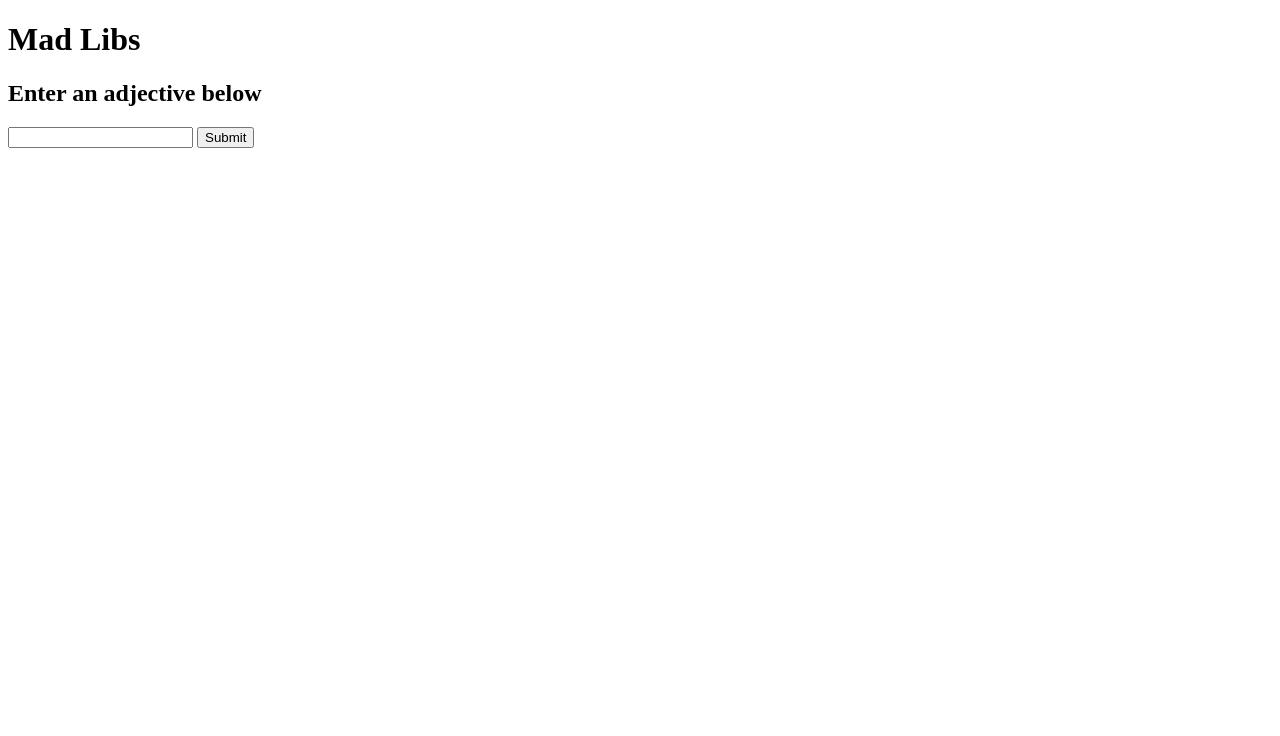
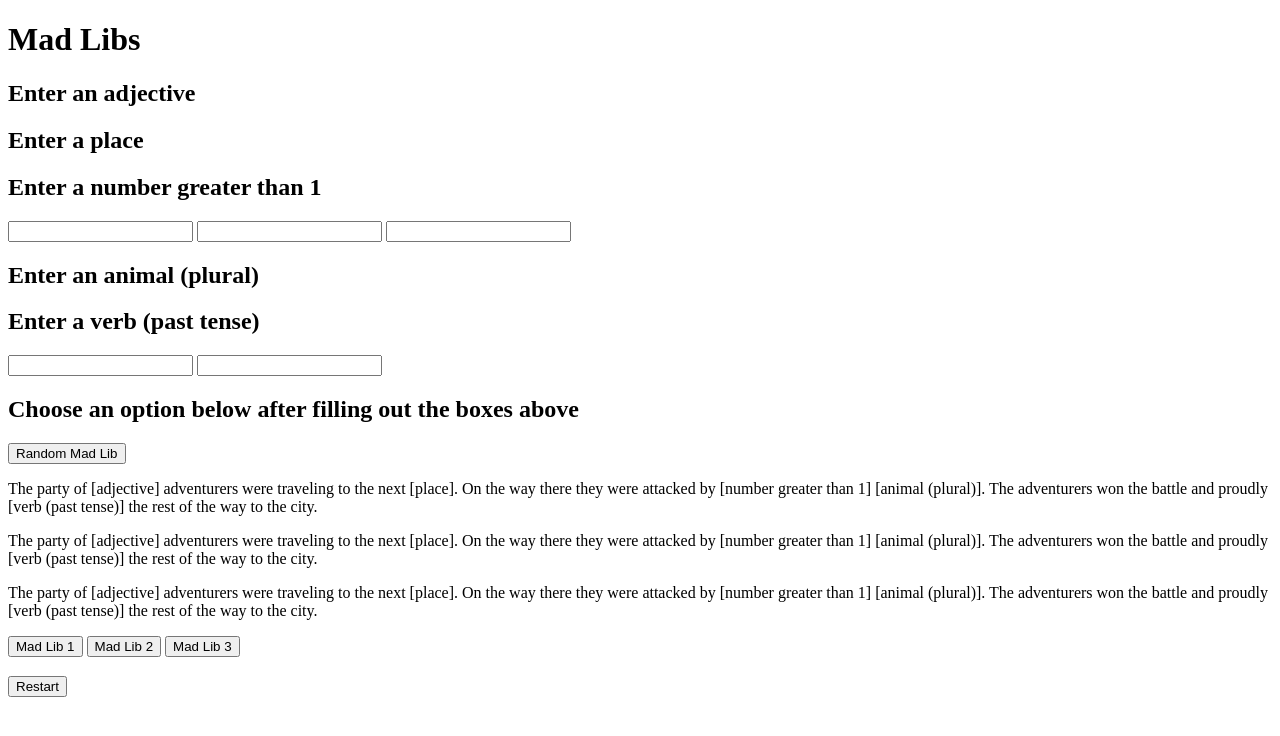
Before and after one commit to Thomas-474/JS-Mad-Libs, a plain HTML site: page index.html in a window 1280 px wide. Drawn offline with Linux system fonts and the light colour scheme.

Commit message:
variables

```diff
--- a/index.html
+++ b/index.html
@@ -10,12 +10,35 @@
 <body>
     <h1>Mad Libs</h1>
 
-    <h3 id="story"></h3>
+    <h2 class="page1">Enter an adjective</h2>
+    <h2 class="page1">Enter a place</h2>
+    <h2 class="page1">Enter a number greater than 1</h2>
 
-    <h2 id="wordNeeded"></h2>
-    <input type="text" id="varInput">
+    <input type="text" id="adjInput" class="page1">
+    <input type="text" id="placeInput" class="page1">
+    <input type="text" id="numbInput" class="page1">
 
-    <button id="submitBtn" onclick="SubmitClick()">Submit</button>
+    <h2 class="page1">Enter an animal (plural)</h2>
+    <h2 class="page1">Enter a verb (past tense)</h2>
+
+    <input type="text" id="animalInput" class="page1">
+    <input type="text" id="verbInput" class="page1">
+
+    <h2 class="page1">Choose an option below after filling out the boxes above</h2>
+
+    <button id="randomBtn" class="page1" onclick="">Random Mad Lib</button>
+
+    <p id="template1" class="page1">The party of [adjective] adventurers were traveling to the next [place]. On the way there they were attacked by [number greater than 1] [animal (plural)]. The adventurers won the battle and proudly [verb (past tense)] the rest of the way to the city.</p>
+    <p id="template2" class="page1">The party of [adjective] adventurers were traveling to the next [place]. On the way there they were attacked by [number greater than 1] [animal (plural)]. The adventurers won the battle and proudly [verb (past tense)] the rest of the way to the city.</p>
+    <p id="template3" class="page1">The party of [adjective] adventurers were traveling to the next [place]. On the way there they were attacked by [number greater than 1] [animal (plural)]. The adventurers won the battle and proudly [verb (past tense)] the rest of the way to the city.</p>
+
+    <button id="madLib1" class="page1" onclick="">Mad Lib 1</button>
+    <button id="madLib2" class="page1" onclick="">Mad Lib 2</button>
+    <button id="madLib3" class="page1" onclick="">Mad Lib 3</button>
+
+    <h3 id="result" class="page2"></h3>
+
+    <button id="restartBtn" class="page2" onclick="">Restart</button>
 
     <script src="script.js"></script>
 </body>
--- a/script.js
+++ b/script.js
@@ -1,31 +1,46 @@
 var adjective
 var place
-var numb
+var number
 var animal
 var verb
 
-document.getElementById('wordNeeded').innerHTML = 'Enter an adjective below';
-
-function SubmitClick(){
-    if (document.getElementById('wordNeeded').innerHTML == 'Enter an adjective'){
-        adjective = document.getElementById('varInput').value;
-        document.getElementById('varInput').value = '';
-        document.getElementById('wordNeeded').innerHTML = 'Enter a place';
-    }
-    // else if (document.getElementById('wordNeeded').innerHTML == 'Enter a place below'){
-    //     place = document.getElementById('varInput').value;
-    //     document.getElementById('varInput').value = '';
-    //     document.getElementById('wordNeeded').innerHTML = 'Enter a number greater than 1';
-    // }
-}
-
-// console.log(adjective)
-// console.log(place)
-// console.log(numb)
-// console.log(animal)
-// console.log(verb)
+adjective = document.getElementById('adjInput').value;
+place = document.getElementById('placeInput').value;
+number = document.getElementById('numbInput').value;
+animal = document.getElementById('animalInput').value;
+verb = document.getElementById('verbInput').value;
 
 
-// MadLib_1 Function
-// MadLib_2 Function
-// MadLib_3 Function
+
+
+
+
+
+
+
+
+// // // // document.getElementById('wordNeeded').innerHTML = 'Enter an adjective below';
+
+// // // // function SubmitClick(){
+// // // //     if (document.getElementById('wordNeeded').innerHTML == 'Enter an adjective'){
+// // // //         adjective = document.getElementById('varInput').value;
+// // // //         document.getElementById('varInput').value = '';
+// // // //         document.getElementById('wordNeeded').innerHTML = 'Enter a place';
+// // // //     }
+// // // //     // else if (document.getElementById('wordNeeded').innerHTML == 'Enter a place below'){
+// // // //     //     place = document.getElementById('varInput').value;
+// // // //     //     document.getElementById('varInput').value = '';
+// // // //     //     document.getElementById('wordNeeded').innerHTML = 'Enter a number greater than 1';
+// // // //     // }
+// // // // }
+
+// // // // // console.log(adjective)
+// // // // // console.log(place)
+// // // // // console.log(numb)
+// // // // // console.log(animal)
+// // // // // console.log(verb)
+
+
+// // // // // MadLib_1 Function
+// // // // // MadLib_2 Function
+// // // // // MadLib_3 Function
```
Also changed, not shown: notes.txt.
